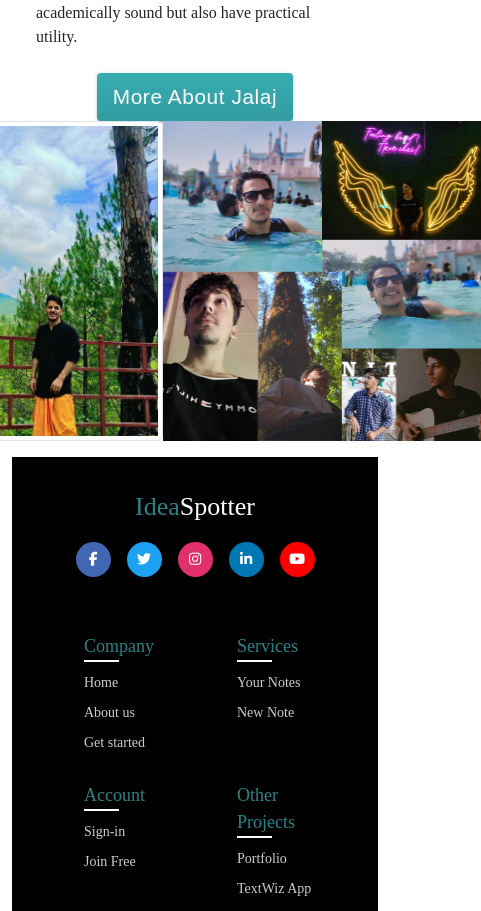
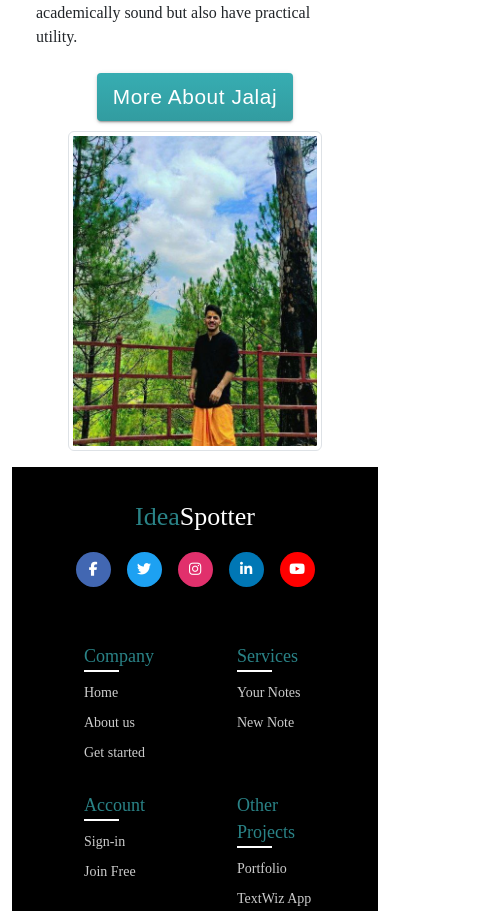
Before and after one commit to jalaj-pandey/notesFrontend, a React (Create React App) app: page /About in a window 390 px wide. Shown: the part 2447-3358 px from the top of the page, 481 px wide, since content can reach past the window. Built offline with nearby package versions, Linux system fonts and the light colour scheme; the HTML template or start-up script is replaced by a standard one.

Commit message:
responsive

```diff
--- a/src/components/About.js
+++ b/src/components/About.js
@@ -17,7 +17,7 @@ const About = () => {
             <div className="text-white aboutImg text-center">
                 <div className="note-img">
                     <h1 className="display-4">Empowering  Students</h1>
-                    <p style={{paddingRight: "30px"}}>An online web platform where you can create, edit, upload, delete your notes/information privately and securely without any disturbancee</p>
+                    <p style={{ paddingRight: "30px" }}>An online web platform where you can create, edit, upload, delete your notes/information privately and securely without any disturbancee</p>
                 </div>
             </div>
 
@@ -29,7 +29,7 @@ const About = () => {
                             you can also access your notes anywhere in your world, at anytime time . So dont forget to Create note because creating anything is always important
                         </p>
                         <div className="d-flex justify-content-center mt-2">
-                            <Button className='button' component={Link} to="/" variant="contained"  style={{ color: "White", textTransform: "none", fontFamily: "'Poppins', sans-serif", fontSize: "1.3rem" }}>Create New Note</Button>
+                            <Button className='button' component={Link} to="/" variant="contained" style={{ color: "White", textTransform: "none", fontFamily: "'Poppins', sans-serif", fontSize: "1.3rem" }}>Create New Note</Button>
                         </div>
                     </div>
                     <div className="col-md-6  mt-3">
@@ -62,20 +62,20 @@ const About = () => {
                                 What sets Jalaj apart is his enthusiasm for practical applications of his knowledge. His ability to think critically and apply his knowledge in creative ways has enabled him to develop projects that are not just academically sound but also have practical utility.
                             </p>
                             <div className="d-flex justify-content-center mt-2">
-                            <Button className='button' component={Link} to="https://jalajpandey.netlify.app/" variant="contained"  style={{ color: "White", textTransform: "none", fontFamily: "'Poppins', sans-serif", fontSize: "1.3rem" }}>More About Jalaj</Button>
+                                <Button className='button butb' component={Link} to="https://jalajpandey.netlify.app/" variant="contained" style={{ color: "White", textTransform: "none", fontFamily: "'Poppins', sans-serif", fontSize: "1.3rem" }}>More About Jalaj</Button>
                             </div>
                         </div>
                         <div className="col-md-6 d-flex flex-column justify-content-center">
-                    <div className="d-flex justify-content-center mb-3" >
-                        <img style={{height:"20rem", scale:"1"}} className='img-fluid img-thumbnail'  src={jalaj} alt="about-awesome" />
-                        <img style={{height:"20rem", scale:"1"}} className='img-fluid img-rounded'  src={jalajp} alt="about-awesome" />
+                            <div className="d-flex justify-content-center mb-3 " >
+                                <img style={{ height: "20rem", scale: "1" }} className='img-fluid img-thumbnail img1' src={jalaj} alt="about-awesome" />
+                                <img style={{ height: "20rem", scale: "1" }} className='img-fluid img-rounded img2' src={jalajp} alt="about-awesome" />
                             </div>
                         </div>
                     </div>
                     {/* End about section */}
                 </div>
             </div>
-      <Footer/>
+            <Footer />
         </div>
     )
 }
--- a/src/styles/About.css
+++ b/src/styles/About.css
@@ -27,8 +27,7 @@
     background-color: #F2F2F2;
     border-radius: 10px;
   }
-
-  @media (max-width: 1000px) {
+  @media screen and (max-width: 1024px) {
     .aboutImg {
       display: flex;
 
@@ -36,12 +35,18 @@
       /* justify-content: center; */
       align-items: center;
     }
+    .note-img{
+      width: 55%;
+      background-color: rgba(168, 157, 157, 0.212);
 
-    .note-img{
-        width: 55%;
-        background-color: rgba(168, 157, 157, 0.212);
-
-      }
-
-
+    }
+    .img1{
+      margin-top: 10px;
+    }
+    .img2{
+      display: none;
+    }
+    .butb{
+      padding-top: 10px;
+    }
   }
--- a/src/styles/signup.css
+++ b/src/styles/signup.css
@@ -73,8 +73,8 @@ div.jalaj {
 @media screen and (max-width: 600px) {
     .LoginImg {
         display: grid;
-        width: 100%;
-        padding-left: 20px;
+        width: 95%;
+        padding-left: 0px;
         object-fit: fill;
     }
 
```
Lines whose indentation alone changed are shown as unchanged.
